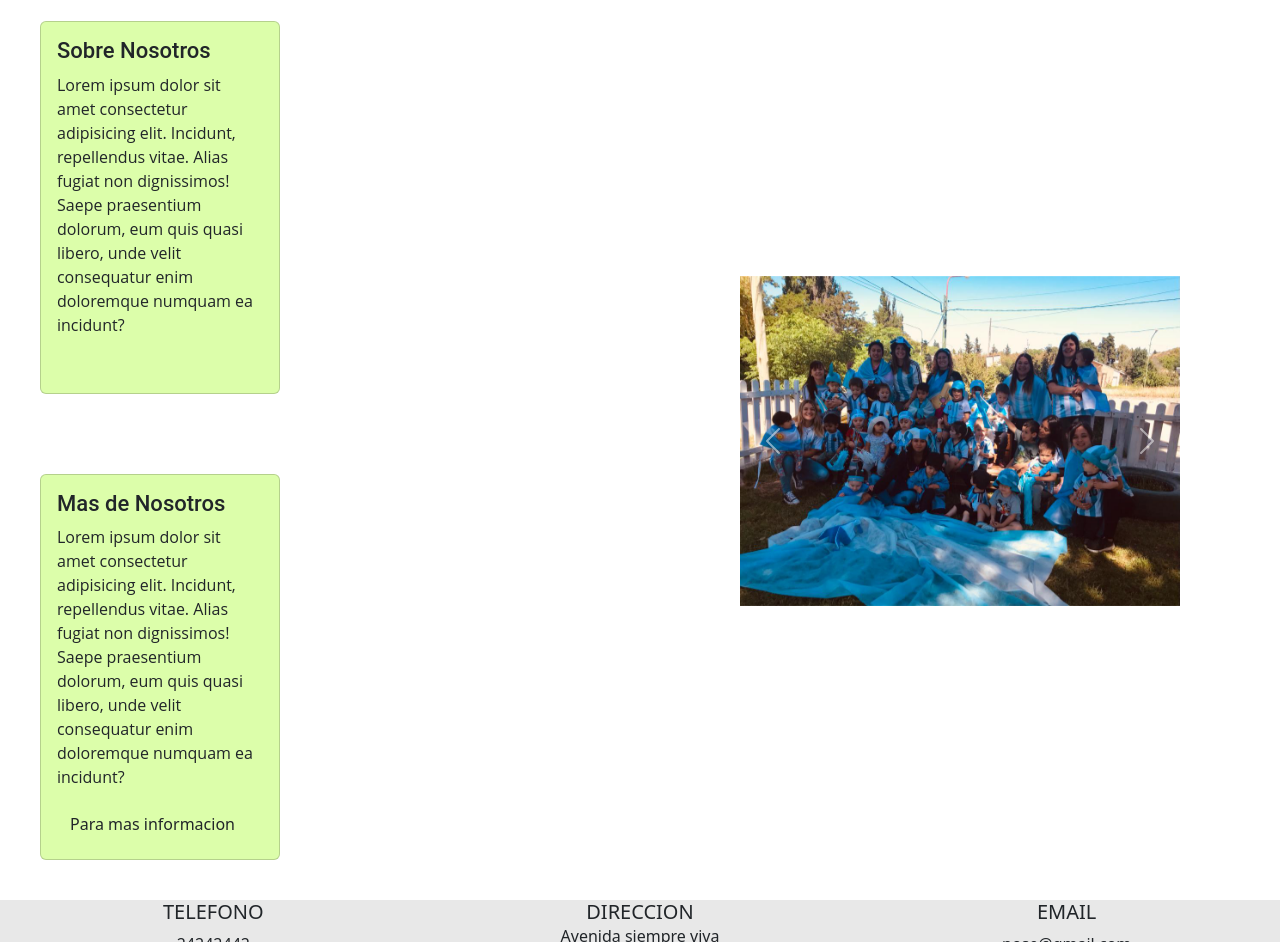
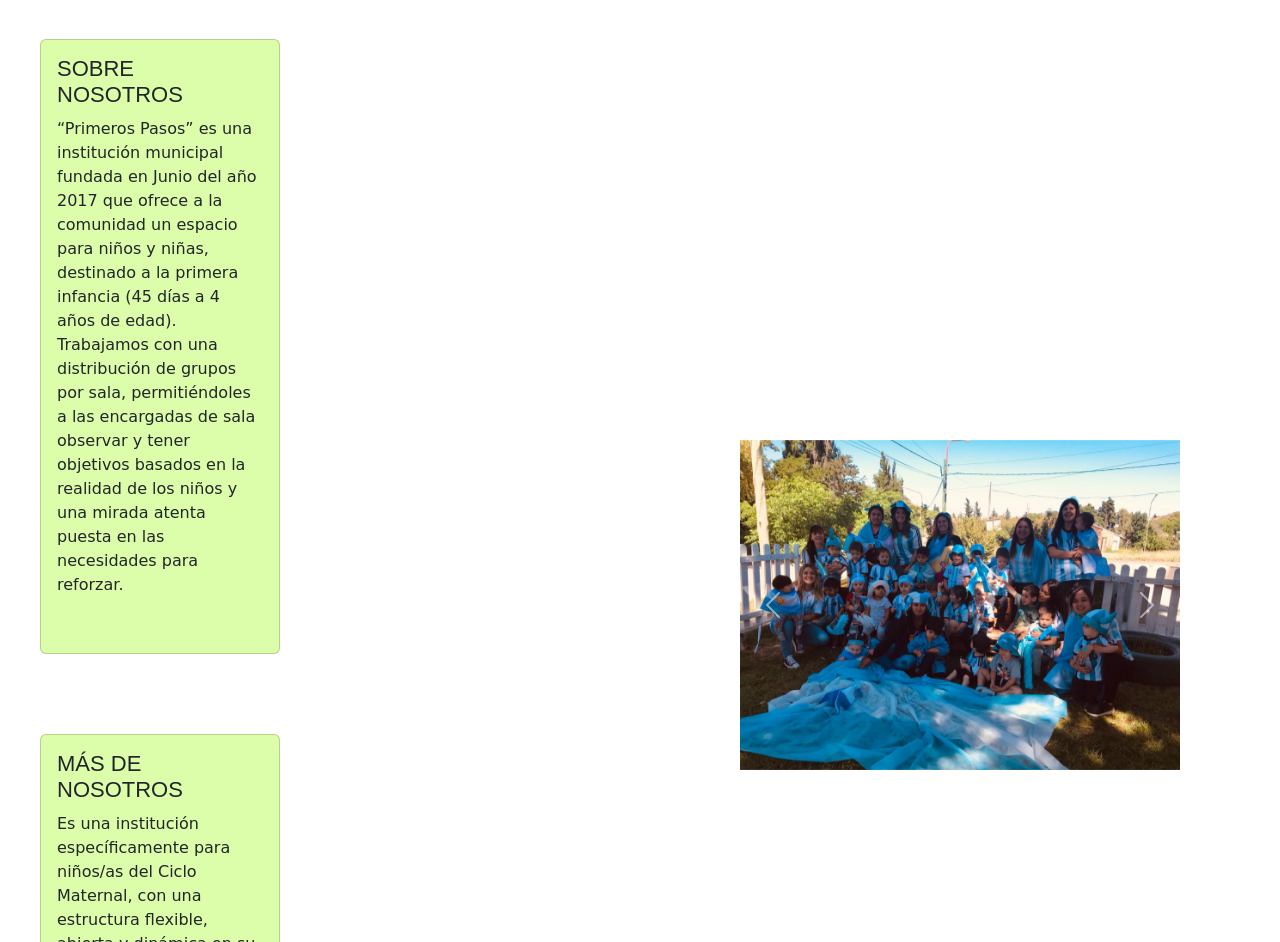
Before and after one commit to maxiruiz01/PFRuiz, a website: page index.html in a window 1280 px wide. Shown: the part 87-1029 px from the top of the page. Drawn offline with nearby package versions, Linux system fonts and the light colour scheme.

Commit message:
Entrega final

```diff
--- a/index.html
+++ b/index.html
@@ -4,7 +4,7 @@
     <meta charset="UTF-8">
     <meta http-equiv="X-UA-Compatible" content="IE=edge">
     <meta name="viewport" content="width=device-width, initial-scale=1.0">
-    <meta name="description" content="Jardin ubicado en Gaiman para niños y niñas de 6 meses a 4 años, ">
+    <meta name="description" content="Jardin ubicado en Gaiman para niños y niñas de 45 dias a 4 años, ">
     <meta class="keywords" content="jardin de niños, jardin de niños cerca de mi ubicación, jardin de niñas, jardin gaiman, cdi primeros pasos">
     <title>inicio-Jardin CDI</title>
     <link href="https://cdn.jsdelivr.net/npm/bootstrap@5.3.0-alpha1/dist/css/bootstrap.min.css" rel="stylesheet" integrity="sha384-GLhlTQ8iRABdZLl6O3oVMWSktQOp6b7In1Zl3/Jr59b6EGGoI1aFkw7cmDA6j6gD" crossorigin="anonymous">
@@ -16,7 +16,7 @@
         <nav class="navbar navbar-expand-lg ">
             <div class="container-fluid titulo">
                 <img src="./assets/img/image.png" alt="">
-                <a class="navbar-brand" href="./index.html">Centro de Desarrollo Infantil Primeros Pasos</a>
+                <a class="navbar-brand" href="./index.html">Centro de Desarrollo Infantil <br> "Primeros Pasos"</a>
                 <button class="navbar-toggler" type="button" data-bs-toggle="collapse" data-bs-target="#navbarSupportedContent" aria-controls="navbarSupportedContent" aria-expanded="false" aria-label="Toggle navigation">
                 <span class="navbar-toggler-icon"></span>
                 </button>
@@ -50,8 +50,18 @@
                 <section class="card1">
                     <div class="card" style="max-width: 15rem;">
                         <div class="card-body">
-                            <h5 class="card-title">Sobre Nosotros</h5>
-                            <p class="card-text">Lorem ipsum dolor sit amet consectetur adipisicing elit. Incidunt, repellendus vitae. Alias fugiat non dignissimos! Saepe praesentium dolorum, eum quis quasi libero, unde velit consequatur enim doloremque numquam ea incidunt?</p>
+                            <h5 class="card-title">SOBRE NOSOTROS</h5>
+                            <p class="card-text">
+                                “Primeros Pasos” es una institución
+                                municipal fundada en Junio del año
+                                2017 que ofrece a la comunidad un
+                                espacio para niños y niñas, destinado
+                                a la primera infancia
+                                (45 días a 4 años de edad).
+                                Trabajamos con una distribución de grupos por sala, permitiéndoles a las
+                                encargadas de sala observar y tener objetivos basados en la realidad de los
+                                niños y una mirada atenta puesta en las necesidades para reforzar.
+                            </p>
                             <a href="" class="btn "></a>
                         </div>
                     </div>
@@ -60,8 +70,13 @@
                     <div class="card" style="max-width: 15rem;">
 
                         <div class="card-body">
-                            <h5 class="card-title">Mas de Nosotros</h5>
-                            <p class="card-text">Lorem ipsum dolor sit amet consectetur adipisicing elit. Incidunt, repellendus vitae. Alias fugiat non dignissimos! Saepe praesentium dolorum, eum quis quasi libero, unde velit consequatur enim doloremque numquam ea incidunt?</p>
+                            <h5 class="card-title">MÁS DE NOSOTROS</h5>
+                            <p class="card-text">
+                                Es una institución específicamente para niños/as del Ciclo Maternal, con una
+                                estructura flexible, abierta y dinámica en su organización, que posibilita
+                                mantener siempre la mirada en las necesidades de cada niño/a, cada familia,
+                                cada grupo.
+                            </p>
                             <a href="./pages/contacto.html" class="btn ">Para mas informacion</a>
                         </div>
                     </div>
@@ -116,7 +131,7 @@
 
                     <ul class="list-unstyled">
                         <li>
-                            <a href="" class="text-dark">Avenida siempre viva</a>
+                            <a href="" class="text-dark">Avenida Centenario 1234</a>
                         </li>
                     </ul>
             </div>
@@ -124,7 +139,7 @@
                 <h5 class="text-uppercase">Email</h5>
                 <ul class="list-unstyled mb-0">
                     <li>
-                        <a href="" class="text-dark">nose@gmail.com</a>
+                        <a href="" class="text-dark">primerospasosgaiman@gmail.com</a>
                     </li>
                 </ul>
             </div>
--- a/scss/layout/_main-index.scss
+++ b/scss/layout/_main-index.scss
@@ -15,11 +15,11 @@ body{
             background-color: rgb(220, 254, 170);
         }
         h5{
-            font-family: $typo-principal;
+            font-family: 'Mochiy Pop One', sans-serif;
             font-size: 22px;
         }
         p{
-            font-family: $typo-secundario;
+            font-family: 'Shadows Into Light', cursive;
             font-size: 16px;
         }
         grid-area: item1;
@@ -38,11 +38,11 @@ body{
             background-color: rgb(220, 254, 170);
         }
         h5{
-            font-family: $typo-principal;
+            font-family: 'Mochiy Pop One', sans-serif;
             font-size: 22px;
         }
         p{
-            font-family: $typo-secundario;
+            font-family: 'Shadows Into Light', cursive;
             font-size: 16px;
         }
 
--- a/scss/layout/_main-salas.scss
+++ b/scss/layout/_main-salas.scss
@@ -13,7 +13,9 @@
         border-radius: 20px;
         margin: 20px;
         margin-left: 200px;
-
+        h4{
+            font-family: $typo-titulo;
+        }
         .card1{
             grid-area: item1;
 
--- a/scss/utilities/_variables.scss
+++ b/scss/utilities/_variables.scss
@@ -1,2 +1,3 @@
 $typo-principal: 'Roboto', sans-serif;
 $typo-secundario: 'Open Sans', sans-serif;
+$typo-titulo: 'Mochiy Pop One', sans-serif;
```
Also changed, not shown: pages/Galeria.html (+2 -2 lines), pages/contacto.html (+2 -2 lines), pages/equipo.html (+8 -8 lines), pages/salas.html (+10 -10 lines), css/style.css.
